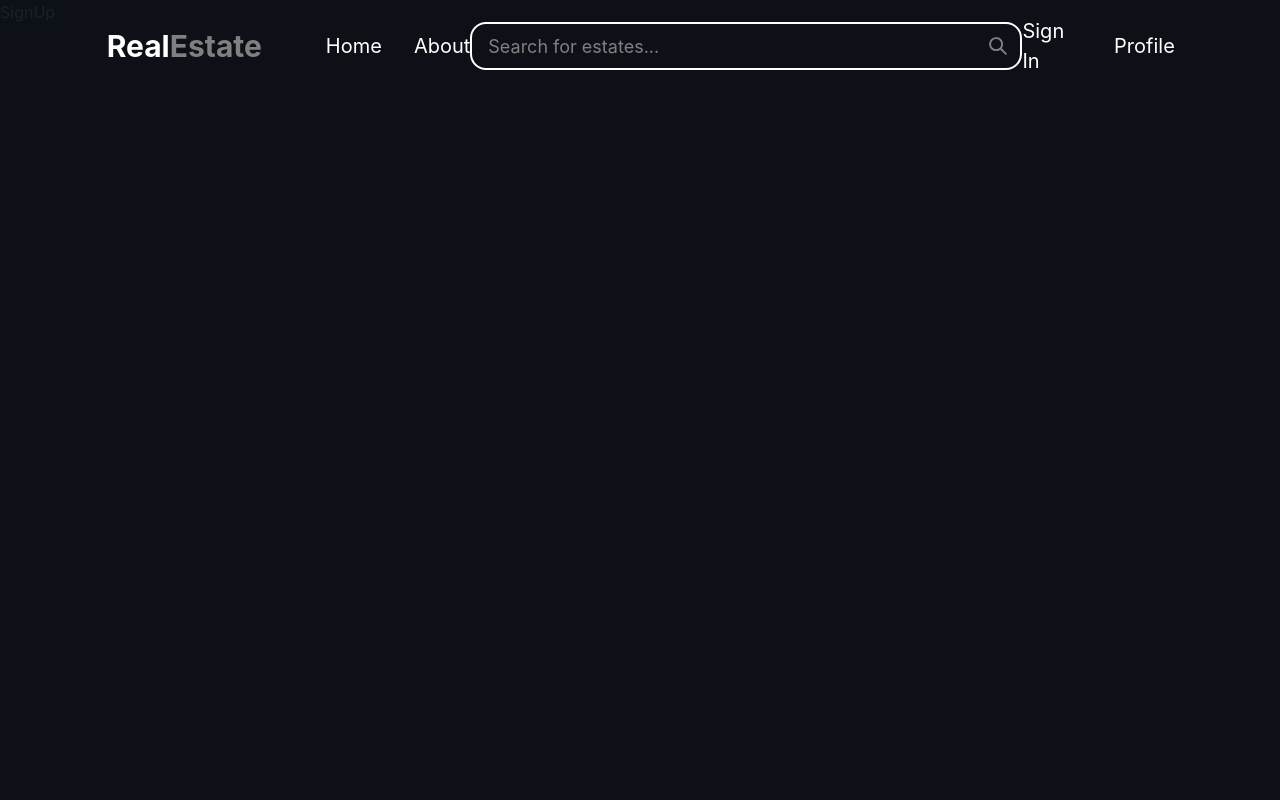
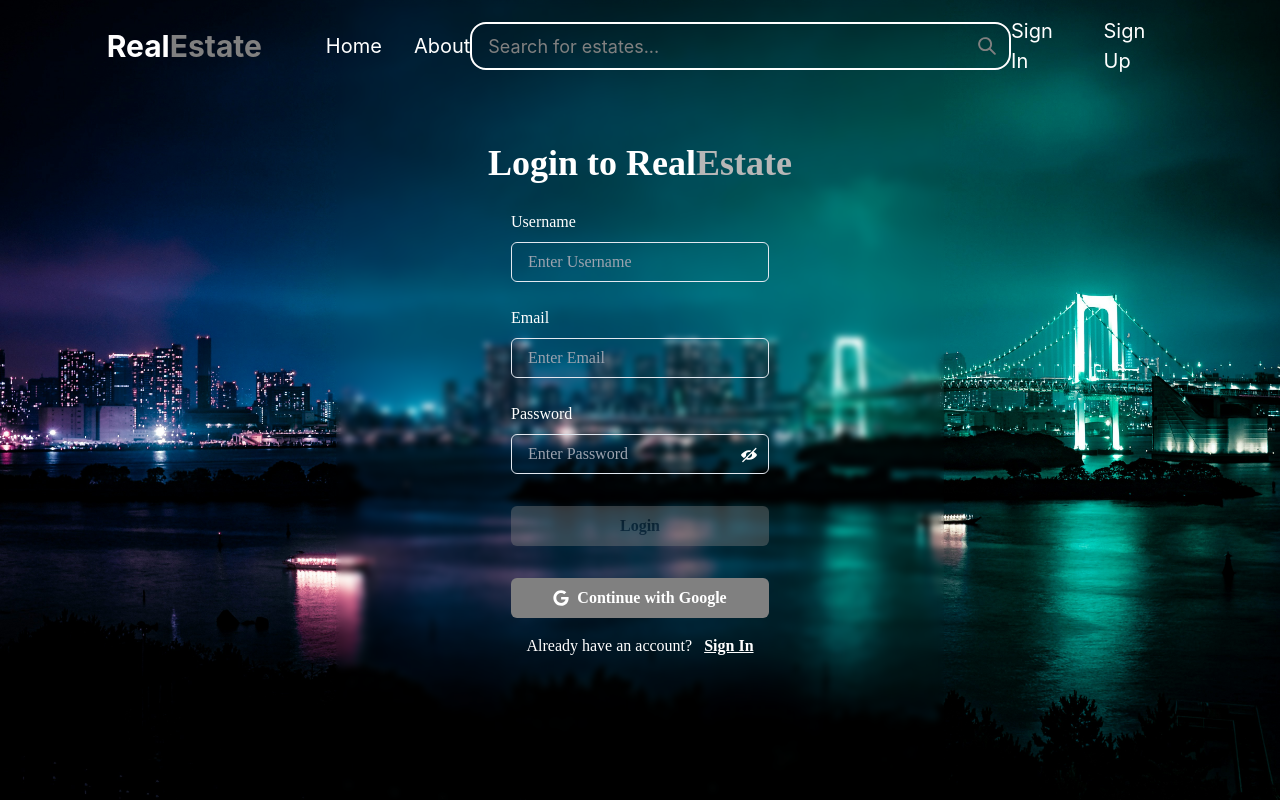
Before and after one commit to SrijanDas23/Real-Estate, a React (Vite) app in the folder client/: page /sign-up in a window 1280 px wide. Built offline with nearby package versions, Linux system fonts and the light colour scheme.

Commit message:
completed sign up page functionality

```diff
--- a/client/src/components/Navbar.jsx
+++ b/client/src/components/Navbar.jsx
@@ -105,9 +105,9 @@ const Navbar = () => {
                       Sign In
                     </Text>
                   </Link>
-                  <Link to="/profile">
+                  <Link to="/sign-up">
                     <Text fontSize="xl" color={"white"}>
-                      Profile
+                      Sign Up
                     </Text>
                   </Link>
                 </div>
--- a/client/src/pages/SignIn.jsx
+++ b/client/src/pages/SignIn.jsx
@@ -27,6 +27,32 @@ import { Link } from "react-router-dom";
 
 const SignIn = () => {
   const [show, setShow] = useState(false);
+
+  const [formData, setFormData] = useState({
+    email: "",
+    username: "",
+    password: "",
+  });
+
+  const handleChange = (e) => {
+    e.preventDefault();
+    setFormData({
+      ...formData,
+      [e.target.id]: e.target.value,
+    });
+  };
+
+  const handleSubmit = async (e) => {
+    e.preventDefault();
+    const res = await fetch("/api/auth/signup", formData);
+  };
+
+  const disabled =
+    formData.email === "" ||
+    formData.username === "" ||
+    formData.password === "";
+
+  // console.log(formData);
   return (
     <Box
       background={`url(${signIn4})`}
@@ -55,16 +81,30 @@ const SignIn = () => {
                 autoComplete="off"
                 type="email"
                 id="email"
-                placeholder="Enter email"
+                placeholder="Enter Email"
+                onChange={handleChange}
               />
             </FormControl>
+
+            <FormControl>
+              <FormLabel>Username</FormLabel>
+              <Input
+                autoComplete="off"
+                type="text"
+                id="username"
+                placeholder="Enter Username"
+                onChange={handleChange}
+              />
+            </FormControl>
+
             <FormControl>
               <FormLabel>Password</FormLabel>
               <InputGroup>
                 <Input
                   type={show ? "text" : "password"}
-                  placeholder="Enter password"
+                  placeholder="Enter Password"
                   id="password"
+                  onChange={handleChange}
                 />
                 <InputRightElement>
                   <Box as="button" size="sm" onClick={() => setShow(!show)}>
@@ -73,9 +113,11 @@ const SignIn = () => {
                 </InputRightElement>
               </InputGroup>
             </FormControl>
-            <Button bg="#808080" type="submit" mt="2">
+
+            <Button bg="#808080" type="submit" mt="2" isDisabled={disabled}>
               Login
             </Button>
+
             <Button
               colorScheme="red"
               bg="#808080"
--- a/client/src/pages/SignUp.jsx
+++ b/client/src/pages/SignUp.jsx
@@ -1,7 +1,181 @@
-import React from "react";
+import React, { useState } from "react";
+import {
+  Box,
+  Button,
+  Container,
+  Flex,
+  FormControl,
+  FormHelperText,
+  FormLabel,
+  Grid,
+  GridItem,
+  Heading,
+  Input,
+  InputGroup,
+  InputRightElement,
+  Spinner,
+  Text,
+  useToast,
+} from "@chakra-ui/react";
+import signIn1 from "../assets/signIn1.jpeg";
+import signIn2 from "../assets/signIn2.jpg";
+import signIn3 from "../assets/signIn3.jpg";
+import signIn4 from "../assets/signIn4.jpg";
+import { ViewIcon, ViewOffIcon } from "@chakra-ui/icons";
+import { FaGoogle } from "react-icons/fa";
+import { Link, useNavigate } from "react-router-dom";
 
 const SignUp = () => {
-  return <div>SignUp</div>;
+  const [show, setShow] = useState(false);
+  const [loading, setLoading] = useState(false);
+  const [error, setError] = useState(null);
+
+  const navigate = useNavigate();
+
+  const [formData, setFormData] = useState({
+    email: "",
+    username: "",
+    password: "",
+  });
+
+  const handleChange = (e) => {
+    e.preventDefault();
+    setFormData({
+      ...formData,
+      [e.target.id]: e.target.value,
+    });
+  };
+
+  const handleSubmit = async (e) => {
+    try {
+      setLoading(true);
+      e.preventDefault();
+      const res = await fetch("/api/auth/signup", {
+        method: "POST",
+        headers: {
+          "Content-Type": "application/json",
+        },
+        body: JSON.stringify(formData),
+      });
+      const data = await res.json();
+      if (data.success === false) {
+        setError(data.message);
+        setLoading(false);
+        return;
+      }
+      setLoading(false);
+      setError(null);
+      navigate("/sign-in");
+      // console.log(data);
+    } catch (error) {
+      setLoading(false);
+      setError(error.message);
+    }
+  };
+
+  const disabled =
+    formData.email === "" ||
+    formData.username === "" ||
+    formData.password === "";
+
+  // console.log(formData);
+  return (
+    <Box
+      background={`url(${signIn4})`}
+      bgRepeat="no-repeat"
+      bgSize="cover"
+      bgPosition="center"
+      w="100%"
+      minH="100vh"
+    >
+      <Container maxW="container.sm">
+        <Flex
+          justify="center"
+          align="center"
+          direction="column"
+          minH="100vh"
+          gap="4"
+          backdropFilter="blur(3px)"
+        >
+          <Heading fontFamily="DM Sans" color="#fff" mb="2">
+            Login to Real<span style={{ color: "#b7b7b7" }}>Estate</span>
+          </Heading>
+          <Flex direction="column" gap="6" color="#fff" fontFamily="DM Sans">
+            <FormControl>
+              <FormLabel>Username</FormLabel>
+              <Input
+                autoComplete="off"
+                type="text"
+                id="username"
+                placeholder="Enter Username"
+                onChange={handleChange}
+              />
+            </FormControl>
+
+            <FormControl>
+              <FormLabel>Email</FormLabel>
+              <Input
+                autoComplete="off"
+                type="email"
+                id="email"
+                placeholder="Enter Email"
+                onChange={handleChange}
+              />
+            </FormControl>
+
+            <FormControl>
+              <FormLabel>Password</FormLabel>
+              <InputGroup>
+                <Input
+                  type={show ? "text" : "password"}
+                  placeholder="Enter Password"
+                  id="password"
+                  onChange={handleChange}
+                />
+                <InputRightElement>
+                  <Box as="button" size="sm" onClick={() => setShow(!show)}>
+                    {!show ? <ViewOffIcon /> : <ViewIcon />}
+                  </Box>
+                </InputRightElement>
+              </InputGroup>
+            </FormControl>
+
+            <Button
+              bg="#808080"
+              type="submit"
+              mt="2"
+              isDisabled={disabled}
+              onClick={handleSubmit}
+              isLoading={loading}
+            >
+              Login
+            </Button>
+
+            <Button
+              colorScheme="red"
+              bg="#808080"
+              mt="2"
+              leftIcon={<FaGoogle />}
+            >
+              Continue with Google
+            </Button>
+          </Flex>
+          <Flex color="#fff" gap="3">
+            <Text fontFamily="DM Sans">Already have an account?</Text>
+            <Link to="/sign-up">
+              <Text
+                fontWeight="bold"
+                fontFamily="DM Sans"
+                decoration="underline"
+              >
+                Sign In
+              </Text>
+            </Link>
+          </Flex>
+        </Flex>
+      </Container>
+    </Box>
+  );
 };
 
 export default SignUp;
--- a/client/vite.config.js
+++ b/client/vite.config.js
@@ -1,7 +1,15 @@
-import { defineConfig } from 'vite'
-import react from '@vitejs/plugin-react-swc'
+import { defineConfig } from "vite";
+import react from "@vitejs/plugin-react-swc";
 
 // https://vitejs.dev/config/
 export default defineConfig({
+  server: {
+    proxy: {
+      "/api": {
+        target: "http://localhost:3000",
+        secure: false,
+      },
+    },
+  },
   plugins: [react()],
-})
+});
```
